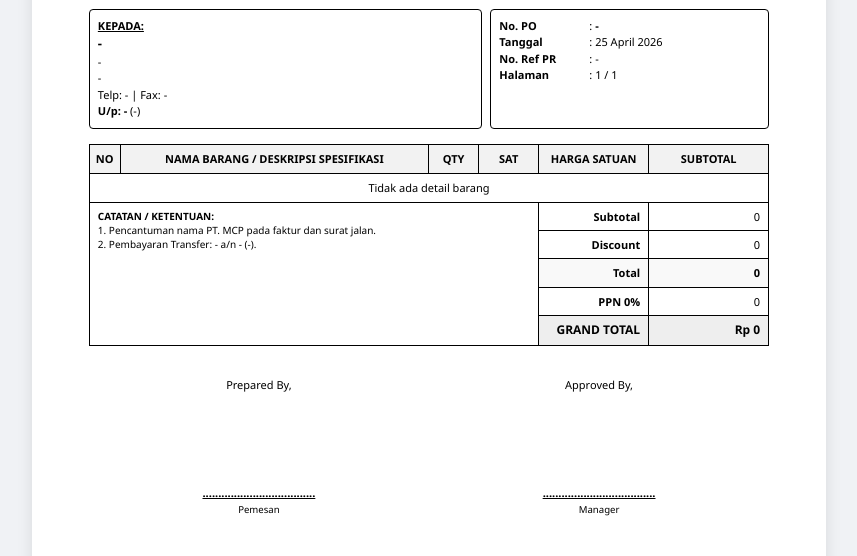
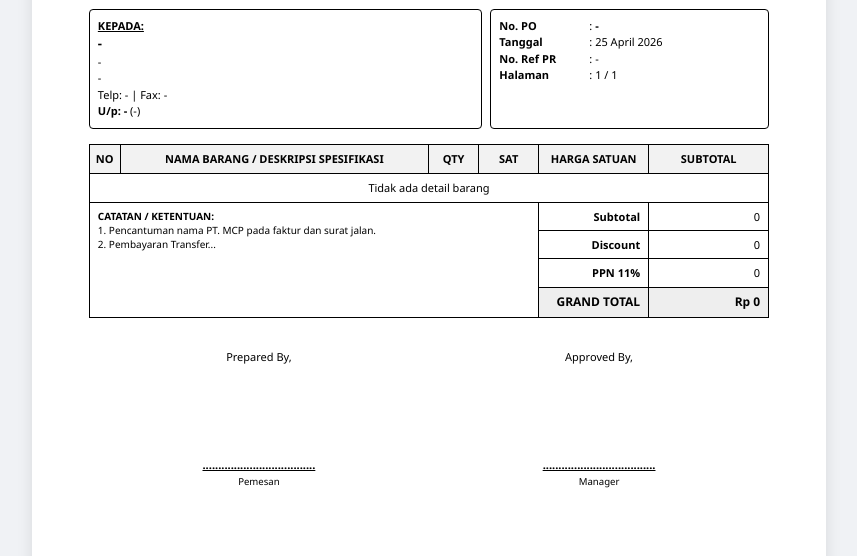
Before and after one commit to fortunofaqih/pr_mcp_rev4, a PHP site: page /modul/transaksi/cetak_po.php in a window 1280 px wide. Shown: the part 265-821 px from the top of the page, without its empty margins (211-1068 px from the left). Run offline with PHP 8.4, Linux system fonts and the light colour scheme; a user stored in the database is signed in; data comes from the database, SQL or seed files in the repository; tables that the repository leaves empty hold one stand-in row (values such as "Sample post"); some libraries are stand-ins or nearby versions.

Commit message:
update ppn cetak po 	modified:   modul/transaksi/cetak_po.php

```diff
--- a/modul/transaksi/cetak_po.php
+++ b/modul/transaksi/cetak_po.php
@@ -3,8 +3,8 @@
 // cetak_po.php - Versi Flexible (No Null Error)
 // ============================================================
 session_start();
-include '../../config/koneksi.php';
-include '../../auth/check_session.php';
+require_once __DIR__ . '/../../config/koneksi.php';
+require_once __DIR__ . '/../../auth/check_session.php';
 
 if ($_SESSION['status'] != "login") {
     header("location:../../login.php");
@@ -62,15 +62,50 @@
 $pr = $pr_data ?: ['no_request' => '-'];
 
 // Ambil Detail Barang
-$details = mysqli_query($koneksi, "SELECT d.*, b.nama_barang as nama_master
+// 1. Ambil semua detail barang dari database
+$raw_details = mysqli_query($koneksi, "SELECT d.*, b.nama_barang as nama_master
     FROM tr_request_detail d
     LEFT JOIN master_barang b ON d.id_barang = b.id_barang
     WHERE d.id_request = '".$po['id_request']."'
     ORDER BY d.id_detail ASC");
 
+// 2. Wadah untuk menggabungkan item yang kembar
+$grouped_details = [];
+
+while($row = mysqli_fetch_assoc($raw_details)) {
+    // Gunakan ID Barang sebagai kunci unik, jika ID kosong gunakan nama barang manual
+    $key = !empty($row['id_barang']) ? $row['id_barang'] : $row['nama_barang_manual'];
+
+    // Jika kunci sudah ada di wadah, tambahkan qty dan subtotalnya
+    if (isset($grouped_details[$key])) {
+        $grouped_details[$key]['jumlah'] += (float)$row['jumlah'];
+        $grouped_details[$key]['subtotal_estimasi'] += (float)$row['subtotal_estimasi'];
+        // Catatan atau kualifikasi bisa digabung jika berbeda
+        if (!empty($row['keterangan']) && strpos($grouped_details[$key]['keterangan'], $row['keterangan']) === false) {
+            $grouped_details[$key]['keterangan'] .= ", " . $row['keterangan'];
+        }
+    } else {
+        // Jika belum ada, masukkan sebagai baris baru
+        $grouped_details[$key] = $row;
+    }
+}
+
 // Format Tanggal (Cek agar tidak error jika tgl_po kosong)
+// Format Tanggal
 $tgl_po_fmt = (!empty($po['tgl_po']) && $po['tgl_po'] != '-') ? date('d F Y', strtotime($po['tgl_po'])) : '-';
-$total_setelah_diskon = (float)($po['subtotal'] ?? 0) - (float)($po['diskon'] ?? 0);
+
+// --- LOGIKA PERHITUNGAN PPN OTOMATIS ---
+$grand_total = (float)($po['grand_total'] ?? 0);
+$diskon      = (float)($po['diskon'] ?? 0);
+
+// Kita asumsikan Grand Total adalah nilai akhir (DPP + PPN)
+// Maka kita cari DPP (Dasar Pengenaan Pajak) / Subtotal bersihnya
+$dpp_setelah_diskon = $grand_total / 1.11;
+$ppn_tampil         = $grand_total - $dpp_setelah_diskon;
+
+// Subtotal kotor sebelum diskon agar sinkron:
+$subtotal_tampil    = $dpp_setelah_diskon + $diskon;
+
 ?>
 <!DOCTYPE html>
 <html lang="id">
@@ -174,53 +209,54 @@
                 </tr>
             </thead>
             <tbody>
+
                 <?php
                 $no = 1;
-                if(mysqli_num_rows($details) > 0):
-                    while($d = mysqli_fetch_array($details)):
+                if(!empty($grouped_details)):
+                    foreach($grouped_details as $d):
                         $nama = !empty($d['nama_master']) ? $d['nama_master'] : ($d['nama_barang_manual'] ?? '-');
+
+                        // Harga murni sesuai inputan user
+                       $harga_item = (float)$d['harga_satuan_estimasi'];
+                       $qty        = (float)$d['jumlah'];
+                       $sub_item   = $harga_item * $qty;
                 ?>
                 <tr>
                     <td class="text-center"><?= $no++ ?></td>
                     <td>
                         <strong><?= strtoupper($nama) ?></strong>
-                        <?php if(!empty($d['kwalifikasi'])): ?><br><small style="color:#444;">Spec: <?= $d['kwalifikasi'] ?></small><?php endif; ?>
-                        <?php if(!empty($d['keterangan'])): ?><br><small style="color:#666;">Ket: <?= $d['keterangan'] ?></small><?php endif; ?>
+                        <?php if(!empty($d['kwalifikasi'])): ?><br><small>Spec: <?= $d['kwalifikasi'] ?></small><?php endif; ?>
                     </td>
-                    <td class="text-center"><?= (float)($d['jumlah'] ?? 0) ?></td>
+                    <td class="text-center"><?= $qty ?></td>
                     <td class="text-center"><?= $d['satuan'] ?? '-' ?></td>
-                    <td class="text-end"><?= number_format($d['harga_satuan_estimasi'] ?? 0, 0, ',', '.') ?></td>
-                    <td class="text-end"><?= number_format($d['subtotal_estimasi'] ?? 0, 0, ',', '.') ?></td>
+                    <td class="text-end"><?= number_format($harga_item, 0, ',', '.') ?></td>
+                    <td class="text-end"><?= number_format($sub_item, 0, ',', '.') ?></td>
                 </tr>
-                <?php endwhile; else: ?>
-                <tr><td colspan="6" class="text-center">Tidak ada detail barang</td></tr>
-                <?php endif; ?>
+                <?php endforeach; else: ?>
+                    <tr><td colspan="6" class="text-center">Tidak ada detail barang</td></tr>
+                    <?php endif; ?>
 
                 <tr>
-                    <td colspan="4" rowspan="5" style="border-bottom: 1px solid #000;">
-                        <div style="font-size: 10px;">
-                            <strong>CATATAN / KETENTUAN:</strong><br>
-                            <?= nl2br($po['catatan'] ?: "1. Pencantuman nama PT. MCP pada faktur dan surat jalan.\n2. Pembayaran Transfer: ".($po['nama_bank'] ?? '-')." a/n ".($po['atas_nama_rekening'] ?? '-')." (".($po['no_rekening'] ?? '-').").") ?>
-                        </div>
+               <td colspan="4" rowspan="4" style="border-bottom: 1px solid #000;">
+                <div style="font-size: 10px;">
+                    <strong>CATATAN / KETENTUAN:</strong><br>
+                    <?= nl2br($po['catatan'] ?: "1. Pencantuman nama PT. MCP pada faktur dan surat jalan.\n2. Pembayaran Transfer...") ?>
+                </div>
                     </td>
                     <td class="text-end fw-bold">Subtotal</td>
-                    <td class="text-end"><?= number_format($po['subtotal'] ?? 0, 0, ',', '.') ?></td>
+                    <td class="text-end"><?= number_format($subtotal_tampil, 0, ',', '.') ?></td>
                 </tr>
                 <tr>
                     <td class="text-end fw-bold">Discount</td>
-                    <td class="text-end"><?= ($po['diskon'] ?? 0) > 0 ? '- '.number_format($po['diskon'], 0, ',', '.') : '0' ?></td>
-                </tr>
-                <tr style="background: #f9f9f9;">
-                    <td class="text-end fw-bold">Total</td>
-                    <td class="text-end fw-bold"><?= number_format($total_setelah_diskon, 0, ',', '.') ?></td>
+                    <td class="text-end"><?= $diskon > 0 ? '- '.number_format($diskon, 0, ',', '.') : '0' ?></td>
                 </tr>
                 <tr>
-                    <td class="text-end fw-bold">PPN <?= $po['ppn_persen'] ?? 0 ?>%</td>
-                    <td class="text-end"><?= number_format($po['ppn_nominal'] ?? 0, 0, ',', '.') ?></td>
+                    <td class="text-end fw-bold">PPN 11%</td>
+                    <td class="text-end"><?= number_format($ppn_tampil, 0, ',', '.') ?></td>
                 </tr>
                 <tr style="background: #eee;">
                     <td class="text-end fw-bold" style="font-size: 12px;">GRAND TOTAL</td>
-                    <td class="text-end fw-bold" style="font-size: 12px;">Rp <?= number_format($po['grand_total'] ?? 0, 0, ',', '.') ?></td>
+                    <td class="text-end fw-bold" style="font-size: 12px;">Rp <?= number_format($grand_total, 0, ',', '.') ?></td>
                 </tr>
             </tbody>
         </table>
```
